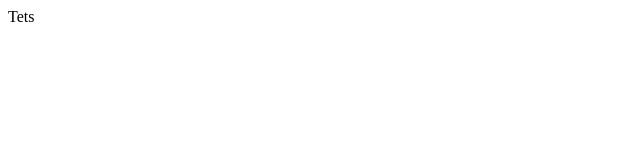
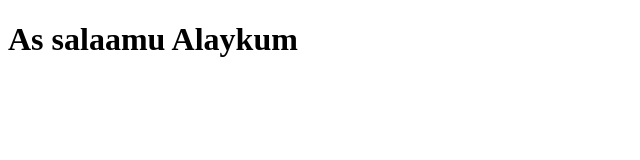
Before and after one commit to aramb-dev/fawzaanbilalsite, a plain HTML site: page index.html in a window 1280 px wide. Shown: the whole page, without its empty margins (0-640 px from the left). Drawn offline with Linux system fonts and the light colour scheme.

Commit message:
Update index.html

```diff
--- a/index.html
+++ b/index.html
@@ -5,11 +5,11 @@
     <meta charset="UTF-8">
     <meta http-equiv="X-UA-Compatible" content="IE=edge">
     <meta name="viewport" content="width=device-width, initial-scale=1.0">
-    <title>Document</title>
+    <title>Everyday Day Learning</title>
 </head>
 
 <body>
-    Tets
+<h1>As salaamu Alaykum</h1>
 </body>
 
 </html>
```
